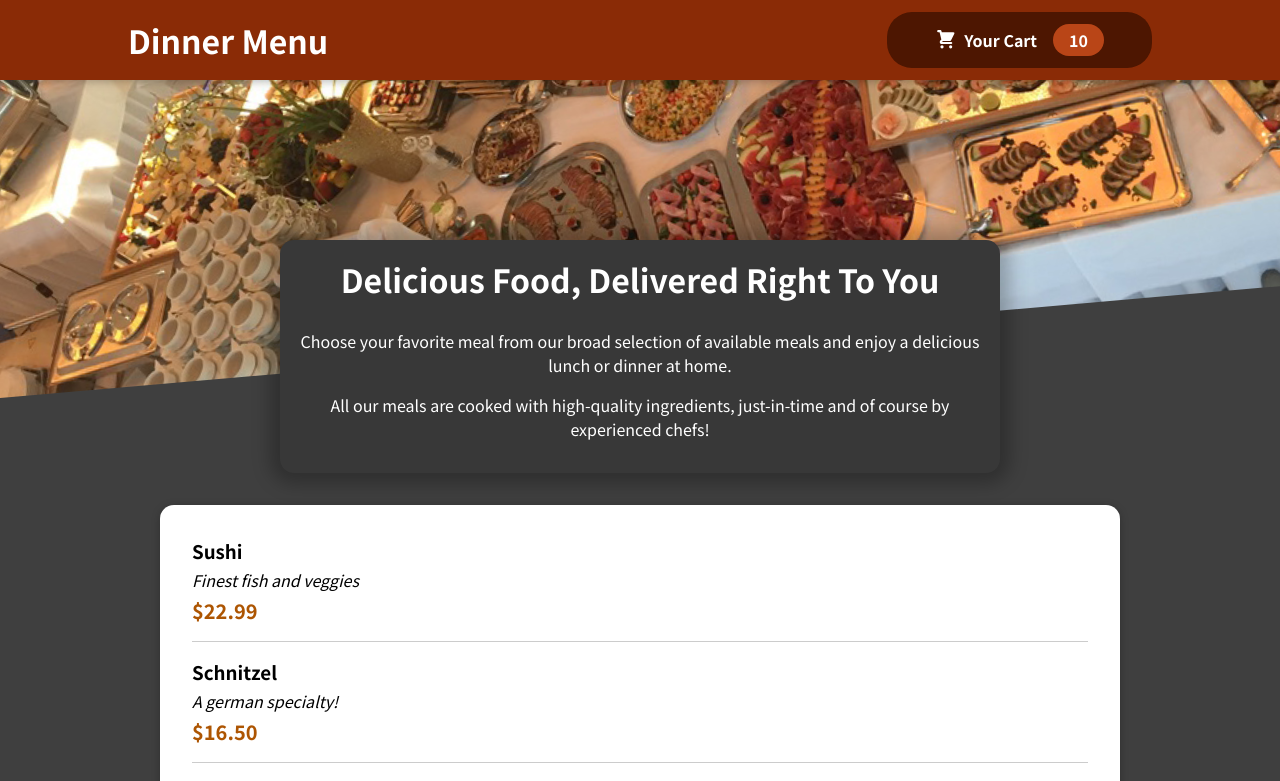
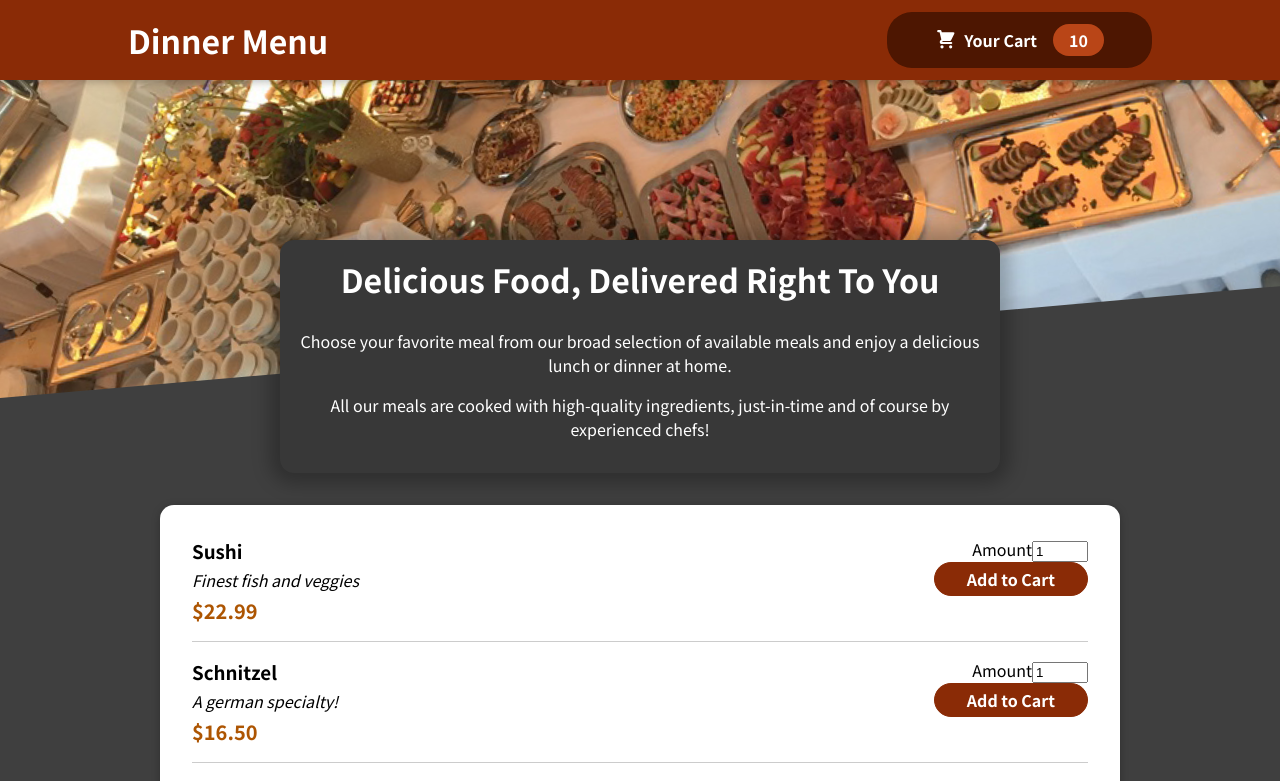
Before and after one commit to amnahasad/React_Food_Order_App, a React (Create React App) app: page / in a window 1280 px wide. Shown: the top 781 px of the page. Built offline with nearby package versions, Linux system fonts and the light colour scheme.

Commit message:
Added a Form in the menu to be able to select amount to add to cart

```diff
--- a/src/components/Meals/MealItem/MealItem.js
+++ b/src/components/Meals/MealItem/MealItem.js
@@ -1,5 +1,6 @@
 import React from 'react';
 import classes from './MealItem.module.css';
+import MealItemForm from './MealItemForm';
 
 const MealItem = (props) => {
     const price = `$${props.price.toFixed(2)}`;
@@ -11,7 +12,9 @@
                 <div className={classes.description}>{props.description}</div>
                 <div className={classes.price}>{price}</div>
             </div>
-            <div></div>
+            <div>
+                <MealItemForm />
+            </div>
         </li>
     );
 };
--- a/src/components/Meals/MealItem/MealItemForm.js
+++ b/src/components/Meals/MealItem/MealItemForm.js
@@ -0,0 +1,21 @@
+import React from 'react';
+import classes from './MealItemForm.module.css';
+import Input from '../../UI/Input';
+
+const MealItemForm = (props) => {
+    return(
+        <form className={classes.form}>
+            <Input label="Amount" input={{
+                id:"amount",
+                type:'number',
+                min: '1',
+                max: '10',
+                step: '1',
+                defaultValue: '1'
+            }} />
+            <button>Add to Cart</button>
+        </form>
+    );
+};
+
+export default MealItemForm;
--- /dev/null
+++ b/src/components/Meals/MealItem/MealItemForm.module.css
@@ -0,0 +1,20 @@
+.form {
+    text-align: right;
+  }
+
+  .form button {
+    font: inherit;
+    cursor: pointer;
+    background-color: #8a2b06;
+    border: 1px solid #8a2b06;
+    color: white;
+    padding: 0.25rem 2rem;
+    border-radius: 20px;
+    font-weight: bold;
+  }
+
+  .form button:hover,
+  .form button:active {
+    background-color: #641e03;
+    border-color: #641e03;
+  }
--- /dev/null
+++ b/src/components/UI/Input.js
@@ -0,0 +1,15 @@
+import React from 'react';
+import classes from './Input.module.css';
+
+const Input = (props) => {
+    return(
+        <div>
+            <label htmlFor={props.input.id}>
+                {props.label}
+            </label>
+            <input {...props.input}/>
+        </div>
+    );
+};
+
+export default Input;
--- /dev/null
+++ b/src/components/UI/Input.module.css
@@ -0,0 +1,18 @@
+.input {
+    display: flex;
+    align-items: center;
+    margin-bottom: 0.5rem;
+  }
+
+  .input label {
+    font-weight: bold;
+    margin-right: 1rem;
+  }
+
+  .input input {
+    width: 3rem;
+    border-radius: 5px;
+    border: 1px solid #ccc;
+    font: inherit;
+    padding-left: 0.5rem;
+  }
```
